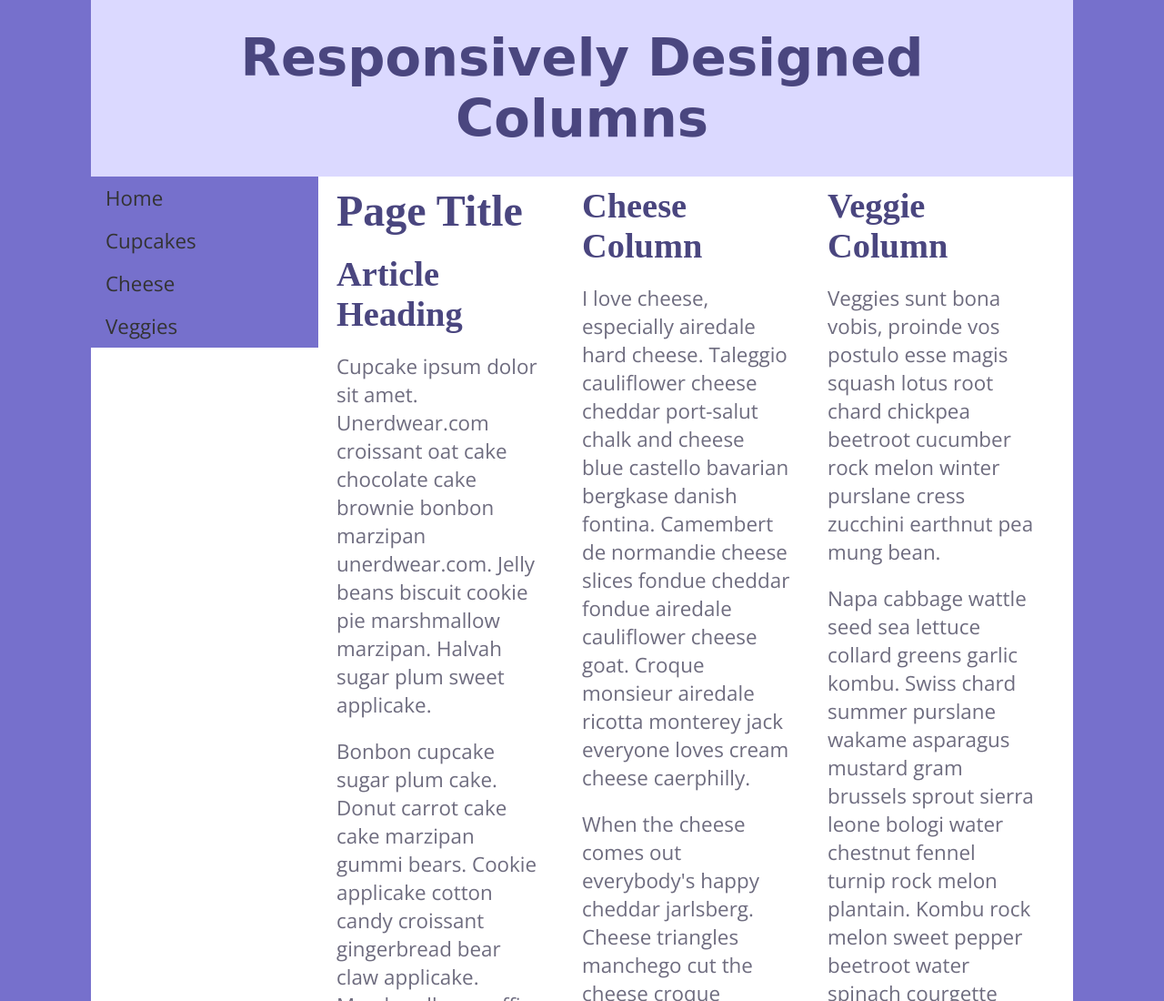
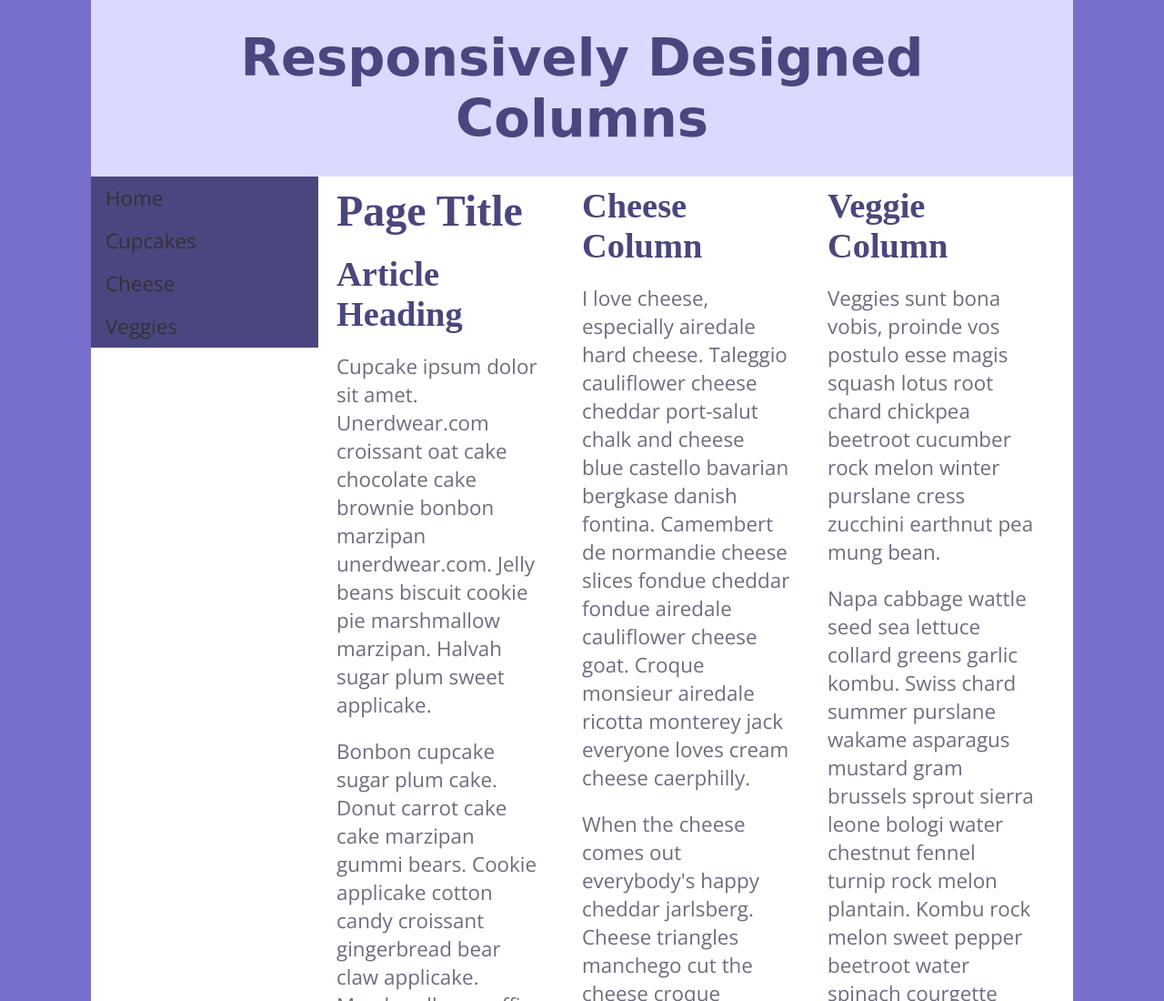
Before and after one commit to gere0018/mad9013-midterm, a plain HTML site: page index.html in a window 1280 px wide. Shown: the top 1100 px of the page at 91% size. Drawn offline with nearby package versions, Linux system fonts and the light colour scheme; a web font is replaced by a local one.

Commit message:
changed navbar background colour

```diff
--- a/css/cssmidterm.css
+++ b/css/cssmidterm.css
@@ -96,14 +96,14 @@ a{
 	text-align: center;
 	text-decoration: none;
 	color: #333;
-	background-color: #7670CC;
+	background-color:#4A467F;
 }
 .navbar a:visited,
 .navbar a:hover,
 .navbar a:active,
 .navbar a:focus{
 	color: #fff;
-	background-color: #4A467F;
+	background-color: #7670CC;
 }
 
 /***********************************
```
